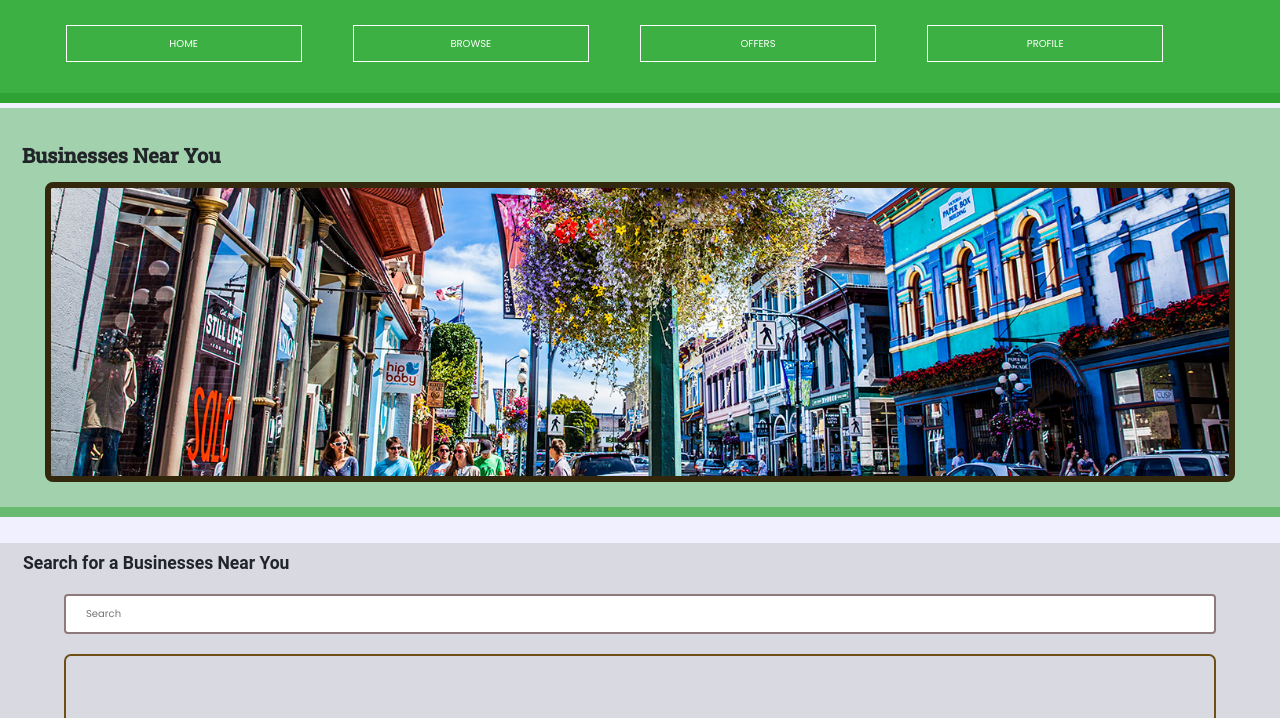
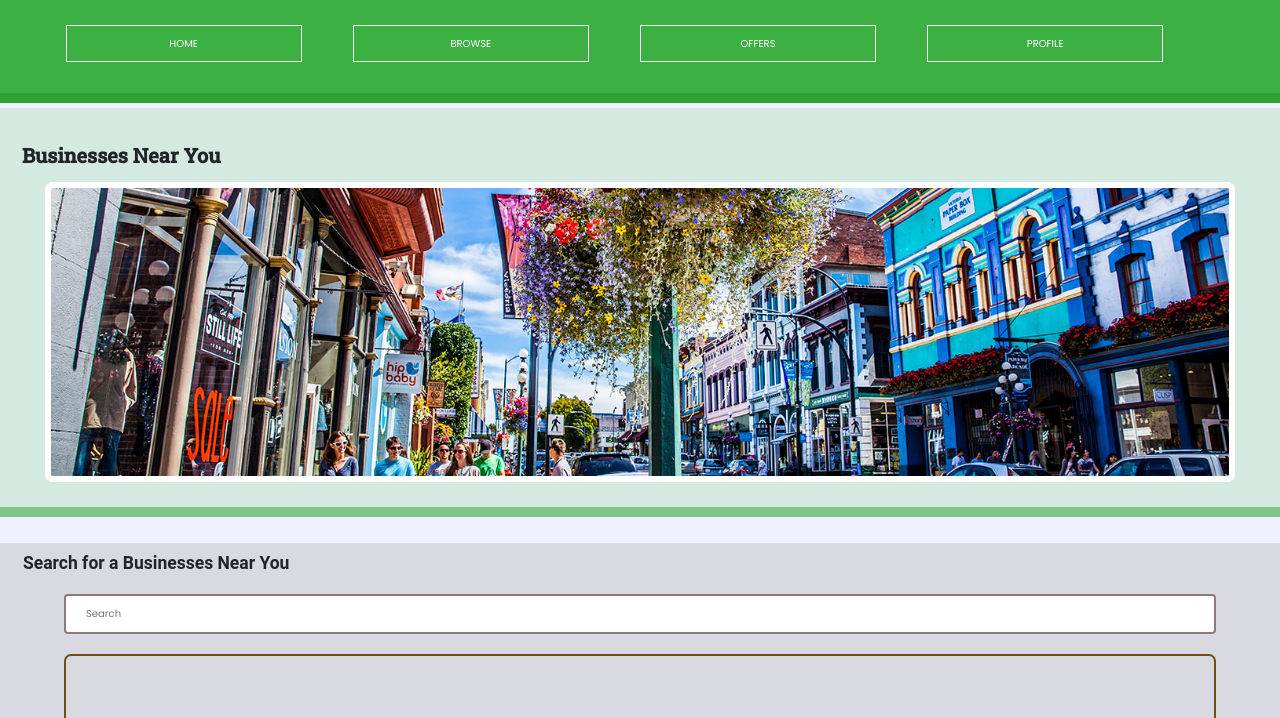
Before and after one commit to JackKKuang/best2Go, a plain HTML site: page index.html in a window 1280 px wide. Shown: the part 82-800 px from the top of the page. Drawn offline with nearby package versions, Linux system fonts and the light colour scheme; a web font is replaced by a local one.

Commit message:
Update style.css

```diff
--- a/style.css
+++ b/style.css
@@ -136,7 +136,7 @@ h3{
     padding:25px;
     padding-left:0px;
     padding-right:0px;
-    background-color: rgba(46, 163, 52, 0.4);
+    background-color: rgb(171 222 174 / 40%);
     border-bottom:10px solid rgba(46, 163, 52, 0.5);
 }
 
@@ -151,7 +151,7 @@ h3{
 
 .recommended-card {
     border-radius: 8px;
-    border: 6px solid #33270d;
+    border: 6px solid #FFF;
     width: 93%;
     height: 100%;
     object-fit: cover;
```
